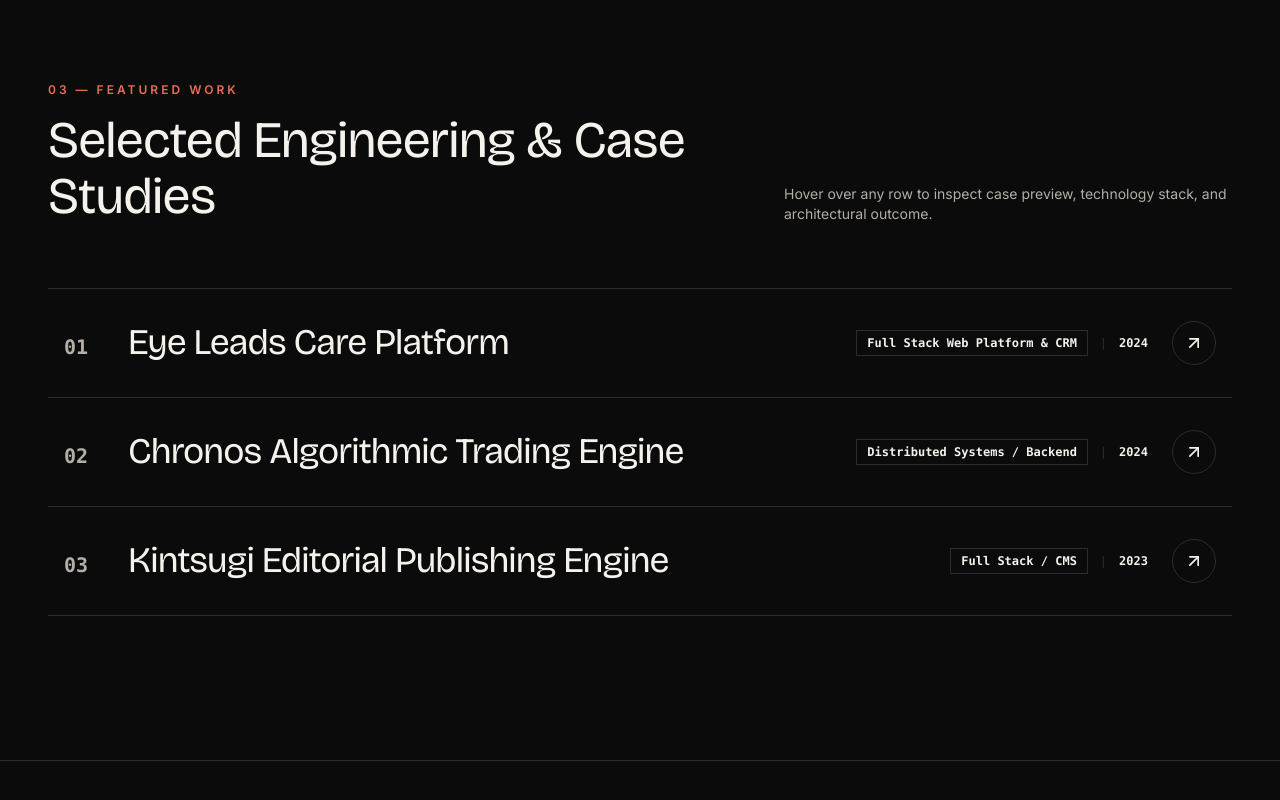
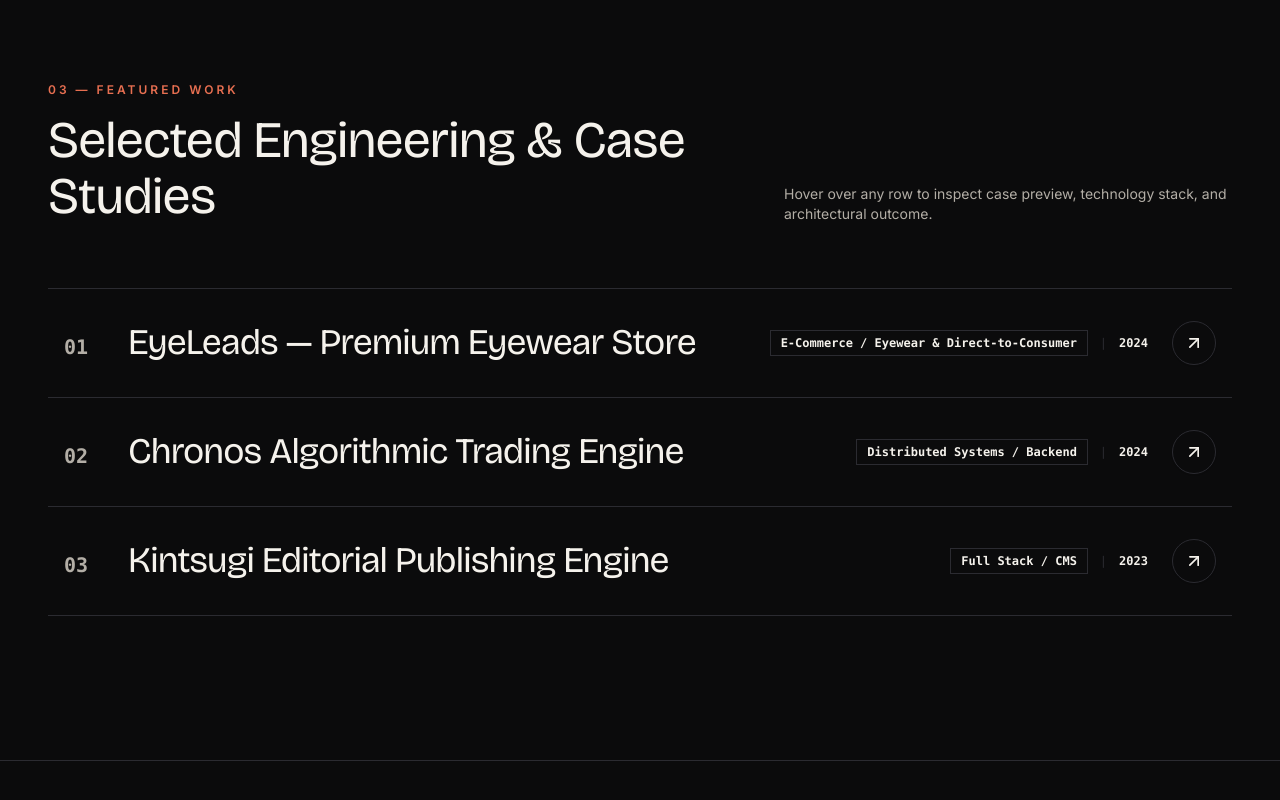
Before and after one commit to Sujanmultani/portfolio, a Next.js app: page / in a window 1280 px wide. Shown: the part 1932-2732 px from the top of the page. Built offline with nearby package versions, Linux system fonts and the light colour scheme; no server answers; the database is empty.

Commit message:
Update Project 1 to accurate EyeLeads Premium Eyewear E-Commerce Store with Razorpay integration

```diff
--- a/src/data/mockProjects.ts
+++ b/src/data/mockProjects.ts
@@ -18,23 +18,23 @@ export interface ProjectData {
 
 export const MOCK_PROJECTS: ProjectData[] = [
   {
-    title: "Eye Leads Care Platform",
-    slug: "eye-leads-care",
-    category: "Full Stack Web Platform & CRM",
+    title: "EyeLeads — Premium Eyewear Store",
+    slug: "eyeleads-eyewear-store",
+    category: "E-Commerce / Eyewear & Direct-to-Consumer",
     year: 2024,
-    coverImage: "https://images.unsplash.com/photo-1576091160399-112ba8d25d1d?q=80&w=1200&auto=format&fit=crop",
+    coverImage: "https://images.unsplash.com/photo-1511499767150-a48a237f0083?q=80&w=1200&auto=format&fit=crop",
     gallery: [
-      "https://images.unsplash.com/photo-1576091160399-112ba8d25d1d?q=80&w=1200&auto=format&fit=crop",
-      "https://images.unsplash.com/photo-1505751172876-fa1923c5c528?q=80&w=1200&auto=format&fit=crop",
-      "https://images.unsplash.com/photo-1584515979956-d9f6e5d09982?q=80&w=1200&auto=format&fit=crop",
+      "https://images.unsplash.com/photo-1511499767150-a48a237f0083?q=80&w=1200&auto=format&fit=crop",
+      "https://images.unsplash.com/photo-1572635196237-14b3f281503f?q=80&w=1200&auto=format&fit=crop",
+      "https://images.unsplash.com/photo-1577803645773-f96470509666?q=80&w=1200&auto=format&fit=crop",
     ],
-    role: "Lead Full-Stack Architect & Developer",
-    techStack: ["Next.js", "TypeScript", "Tailwind CSS", "MongoDB", "Node.js", "REST APIs"],
+    role: "Lead Full-Stack E-Commerce Architect",
+    techStack: ["React", "TypeScript", "Tailwind CSS", "Razorpay Gateway", "Node.js", "Vite", "REST APIs"],
     liveUrl: "https://eyeleadscare.com",
     githubUrl: "https://github.com/Sujanmultani/portfolio",
-    problem: "Healthcare providers and eye care practices required an optimized digital platform to capture patient inquiries, streamline appointment leads, and deliver a modern user experience.",
-    solution: "Engineered and deployed Eye Leads Care — a high-performance web application featuring responsive patient booking flows, automated lead routing, and strict SEO optimization.",
-    result: "Significantly accelerated patient conversion rates, minimized inquiry latency, and established a trusted digital presence for eye care services.",
+    problem: "Eyewear shoppers required an intuitive, high-performance online store for browsing prescription eyeglasses, sunglasses, blue-light computer glasses, and sports frames with seamless checkout.",
+    solution: "Architected and engineered EyeLeads — a modern, responsive e-commerce storefront featuring interactive frame catalogs, prescription selection workflows, and secure Razorpay payment gateway integration.",
+    result: "Delivered a high-converting digital storefront with sub-second page loads, smooth mobile-first shopping flows, and automated payment verification.",
     featured: true,
     order: 1,
   },
```
